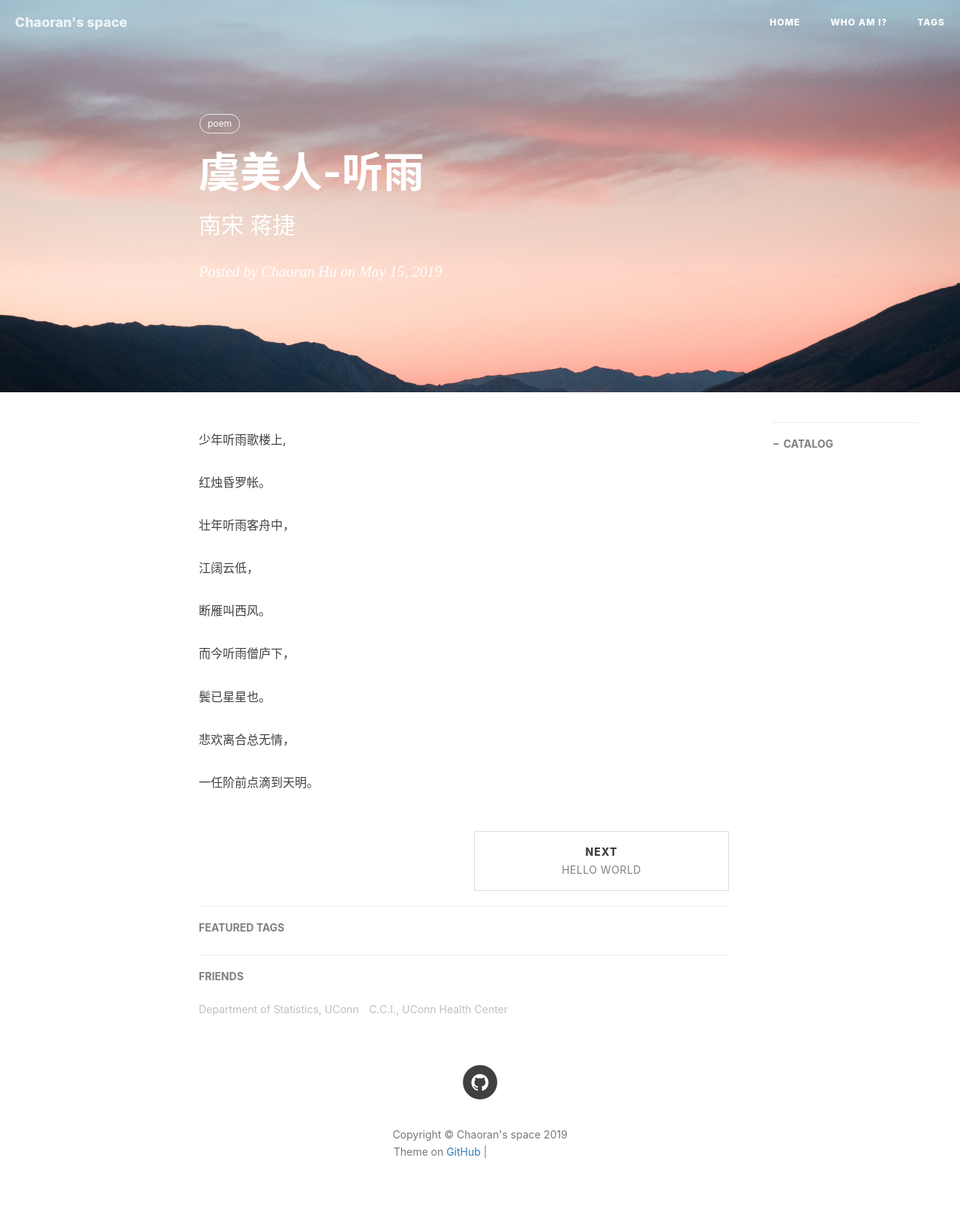
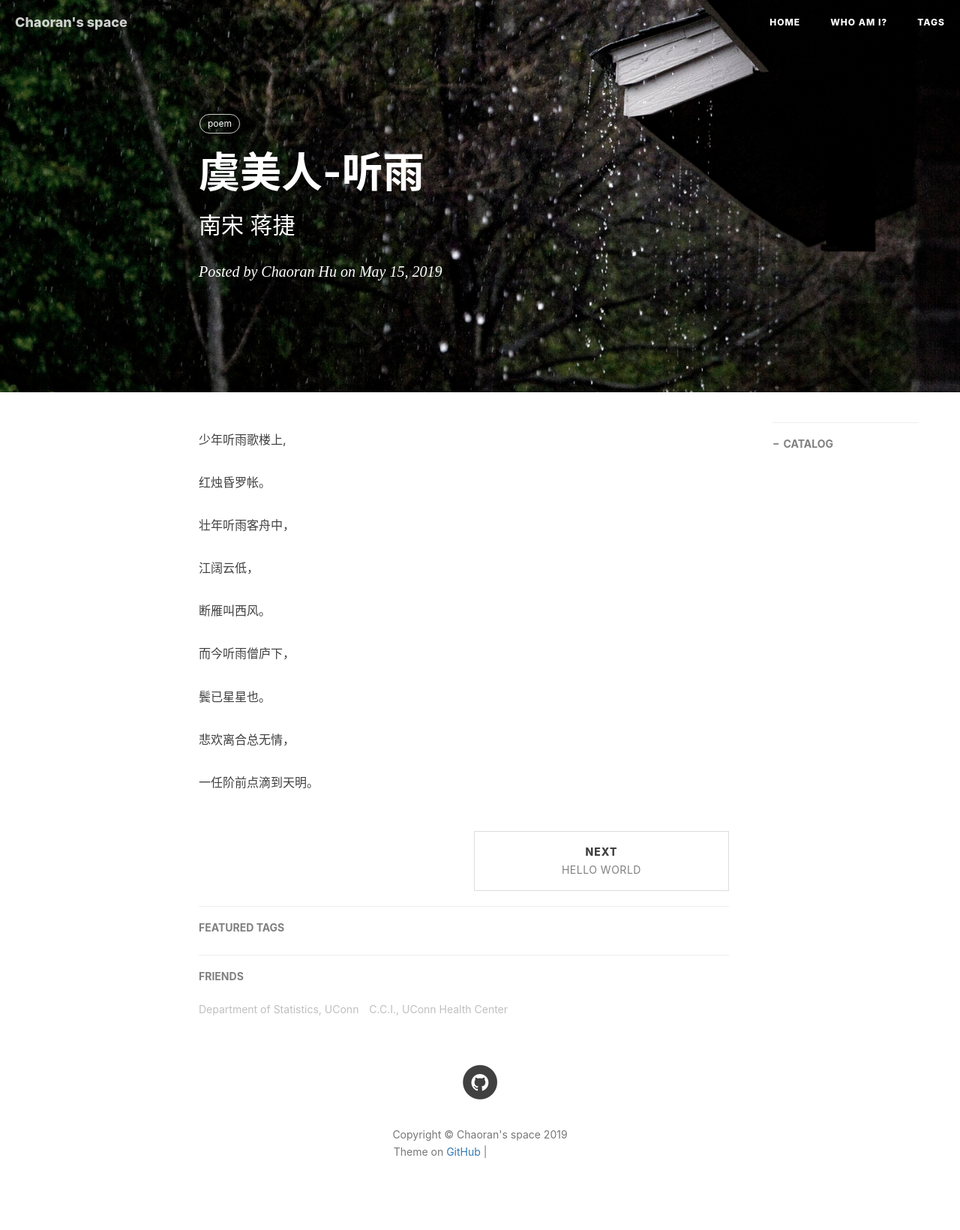
Before and after one commit to ChaoranHu/ChaoranHu.github.io, a Jekyll site: the page built from _posts/2015-05-15-虞美人-听雨.md, in a window 1280 px wide. Shown: the whole page at 75% size. Built offline with Jekyll 4.4.1, drawn with Linux system fonts in a browser that asks for light colours; nearby versions of some CDN libraries; comment, search, counter and statistics services are not loaded; grey boxes are pictures that could not be loaded.

Commit message:
Update 2015-05-15-虞美人-听雨.md

```diff
--- a/_posts/2015-05-15-虞美人-听雨.md
+++ b/_posts/2015-05-15-虞美人-听雨.md
@@ -4,7 +4,7 @@ title: 虞美人-听雨
 subtitle: 南宋 蒋捷
 date: 2019-05-15
 author: Chaoran Hu
-background-image: url('https://images.unsplash.com/photo-1498847559558-1e4b1a7f7a2f?ixlib=rb-1.2.1&ixid=eyJhcHBfaWQiOjEyMDd9&auto=format&fit=crop&w=1500&q=80')
+header-img: img/post-bg-rain.jpeg
 catalog: true
 tags:
   - poem
```
